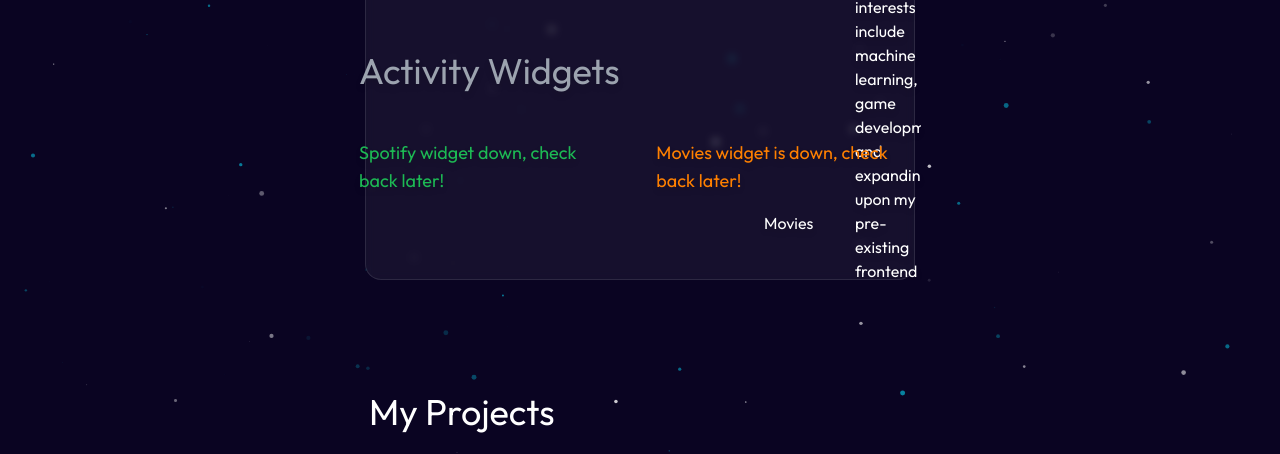
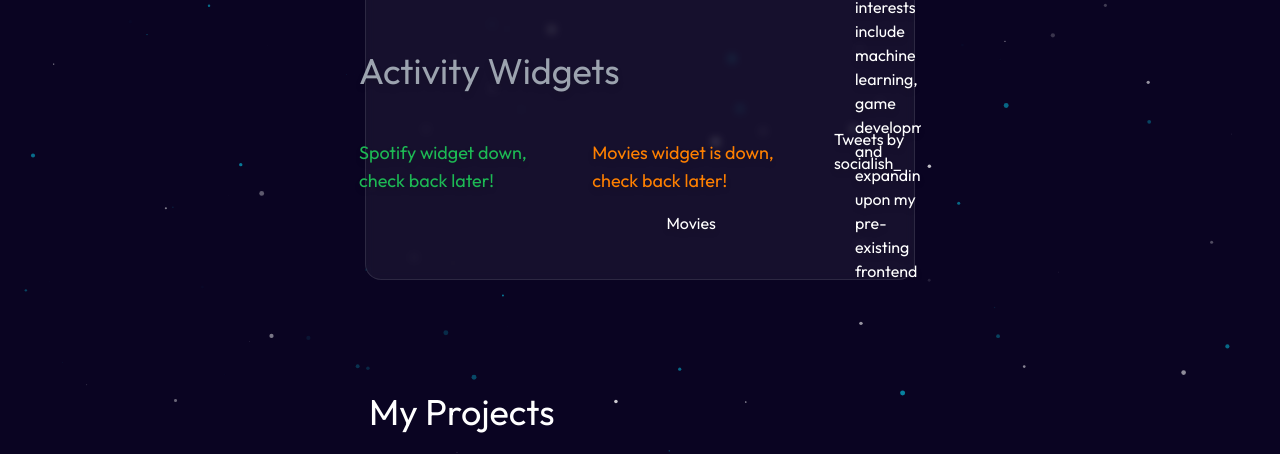
Before and after one commit to IshpreetNagi/Personal-Website-V2, an Astro site: page / in a window 1280 px wide. Shown: the part 1720-2174 px from the top of the page. Built offline with nearby package versions, Linux system fonts and the light colour scheme; Astro itself is replaced by a stand-in of ours; no server answers.

Commit message:
Twitter integration start

```diff
--- a/src/components/About.tsx
+++ b/src/components/About.tsx
@@ -1,10 +1,19 @@
 import { motion } from "framer-motion";
-import { useState } from "react";
+import { useState, useEffect } from "react";
 import Spotify from "./widgets/Spotify";
 import Movies from "./widgets/Movies";
 
 export default function HomePage() {
   const [picExpanded, setPicExpanded] = useState(false);
+
+  useEffect(() => {
+    // Load Twitter widget script
+    const script = document.createElement("script");
+    script.src = "https://platform.twitter.com/widgets.js";
+    script.async = true;
+    (script as any).charset = "utf-8";
+    document.body.appendChild(script);
+  }, []);
 
   return (
     <div className="flex flex-col justify-start z-10 md:max-w-[550px] lg:scale-80">
@@ -80,6 +89,13 @@ export default function HomePage() {
               <div className="flex flex-row gap-11">
                 <Spotify />
                 <Movies />
+                <a
+                  className="twitter-timeline"
+                  href="https://twitter.com/socialish_?ref_src=twsrc%5Etfw"
+                  data-theme="dark"
+                >
+                  Tweets by socialish_
+                </a>
               </div>
             </motion.div>
           </div>
--- a/src/pages/index.astro
+++ b/src/pages/index.astro
@@ -18,7 +18,7 @@ const year = new Date().getFullYear();
     <meta name="theme-color" content="#0a0422" />
     <meta name="apple-mobile-web-app-status-bar-style" content="black-translucent" />
     <title>Ishpreet Nagi</title>
-    <link rel="icon" type="image/png" href="/images/hand_waving.png"/>
+    <link rel="icon" type="image/png" href="public/Icons/hand_waving.png"/>
   </head>
   <body class="overflow-x-hidden">
     <Background client:load/>
```
